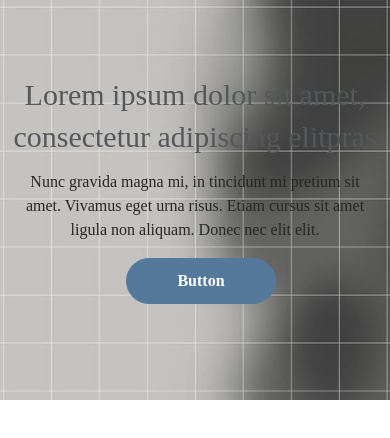
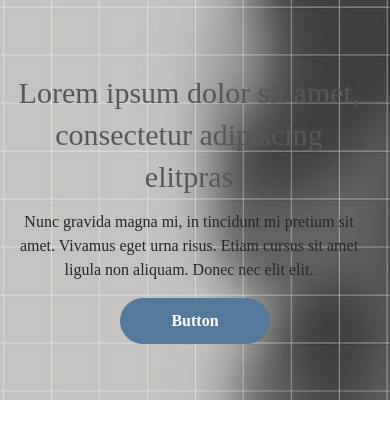
Before and after one commit to mahsen099/heroleft, a plain HTML site: page index.html in a window 390 px wide. Drawn offline with nearby package versions, Linux system fonts and the light colour scheme.

Commit message:
Update style.css

```diff
--- a/style.css
+++ b/style.css
@@ -8,12 +8,16 @@ body {
 }
 .full-content{
   max-width: 1440px;
+  margin: 0 auto;
 }
 .mx{
   margin-left: 12px;
 }
 .full-text {
   padding-top:7%;
+}
+.text-left{
+  margin-right:0px;
 }
 h2 {
   font-weight: 500;
@@ -56,8 +60,8 @@ color:#ffffff;
 background-color:#446688;
 }
 .button-text{
-  text-align: left;
   padding-left: 24px;
+  width: 50%;
 }
   /* media*/
   @media(max-width: 769px){
@@ -68,6 +72,7 @@ background-color:#446688;
       }
       .button-text{
         text-align: center;
+        width: 100%;
       }
       .text-left {
         padding-left: 12px;
```
